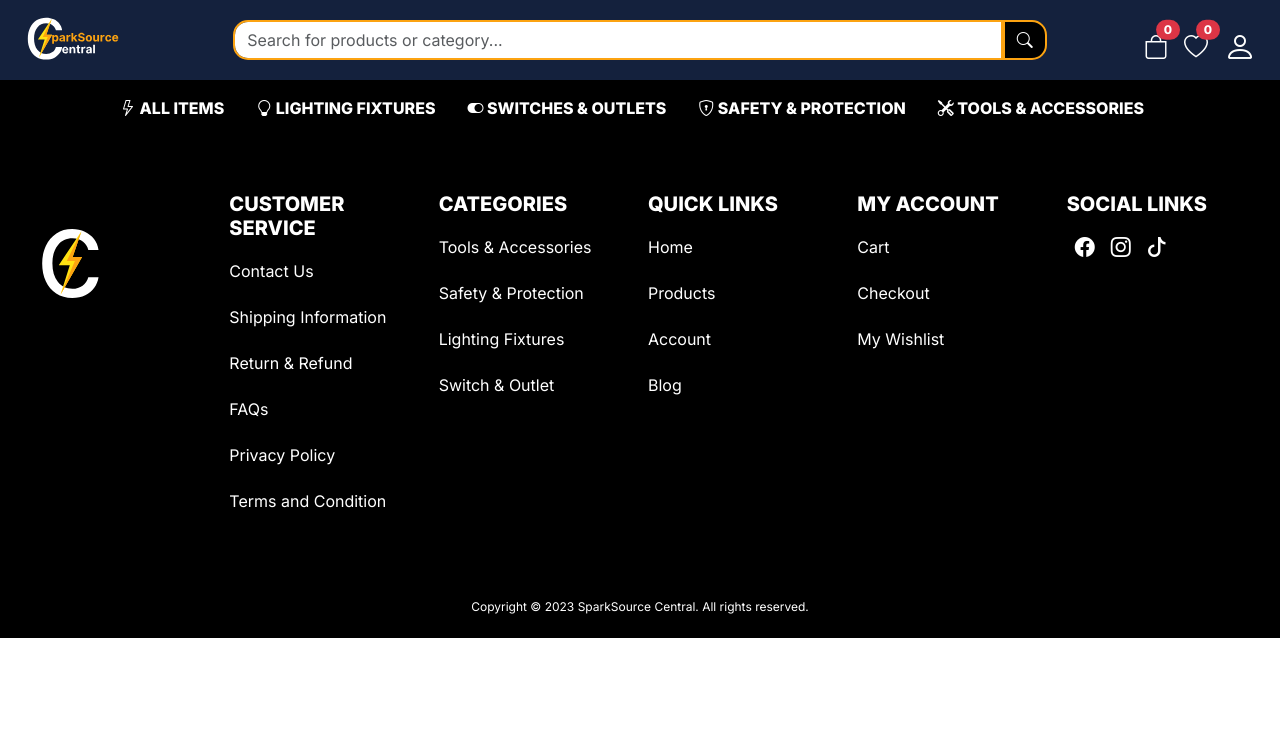
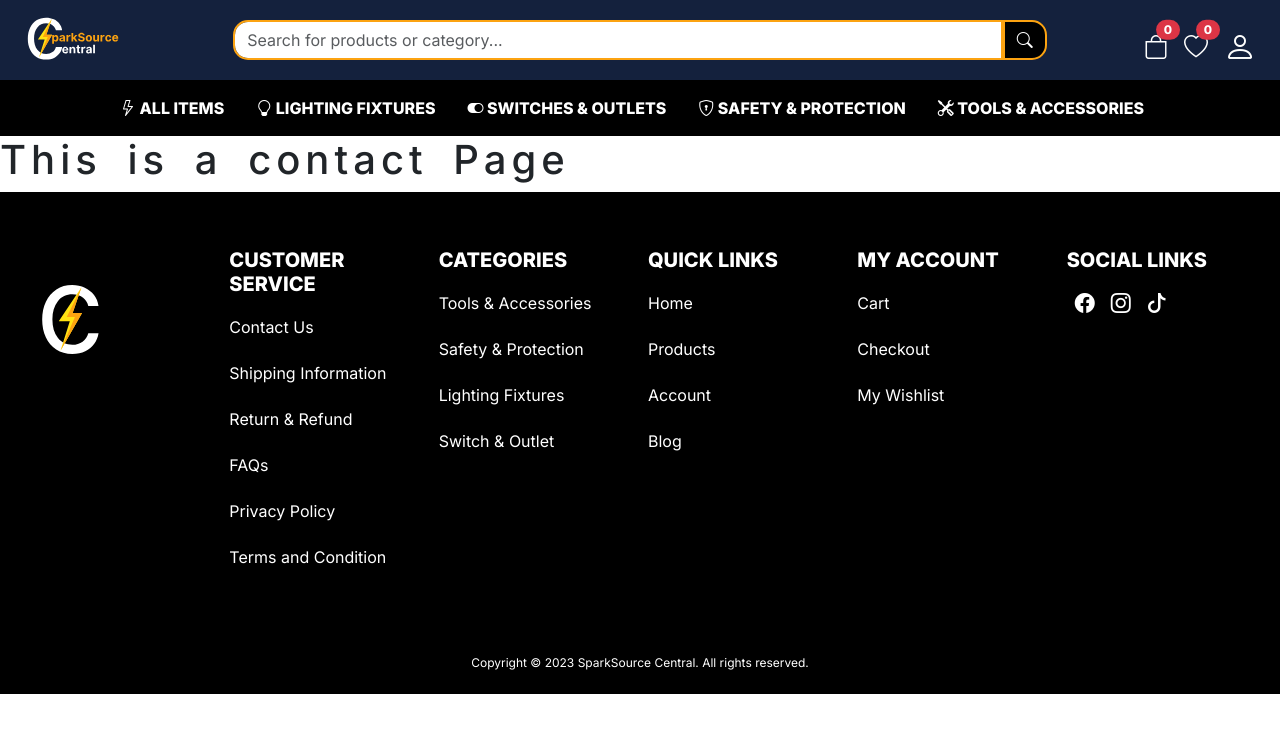
Before and after one commit to jaspherbagor/SparkSourceCentral, a React (Create React App) app in the folder frontend/: page /contact in a window 1280 px wide. Shown: the top 732 px of the page. Built offline with nearby package versions, Linux system fonts and the light colour scheme.

Commit message:
added the contact page in the route and the make a structure in the page

```diff
--- a/frontend/src/component/pages/contact.jsx
+++ b/frontend/src/component/pages/contact.jsx
@@ -0,0 +1,12 @@
+import React from "react";
+import "../styles/contact.css";
+
+const Contact = () => {
+    return(
+        <div>
+            <h1>This is a contact Page</h1>
+        </div>
+    )
+}
+
+export default Contact;
--- a/frontend/src/component/route/route.jsx
+++ b/frontend/src/component/route/route.jsx
@@ -5,7 +5,7 @@
 import LoginPage from "../pages/login";
 import RegisterPage from "../pages/register";
 import CartPage from "../pages/cart";
-
+import Contact from "../pages/contact";
 const Routeway = ({product, setProduct, detail, view, close, setClose, cart, setCart, addToCart, userToken}) => {
     return(
 
@@ -15,6 +15,7 @@
             <Route path="/" element={<Home detail={detail} view={view} close={close} setClose={setClose} addToCart={addToCart}/>}/>
             <Route path="/product" element={<Product product={product} setProduct={setProduct} detail={detail} view={view} close={close} setClose={setClose} addToCart={addToCart}/>}/>
             <Route path="/cart" element={<CartPage cart={cart} setCart={setCart}/>}/>
+            <Route path="/contact" element={<Contact/>} />
             {
                 userToken ?
                 <Route path="/checkout" element={""}/>
```
